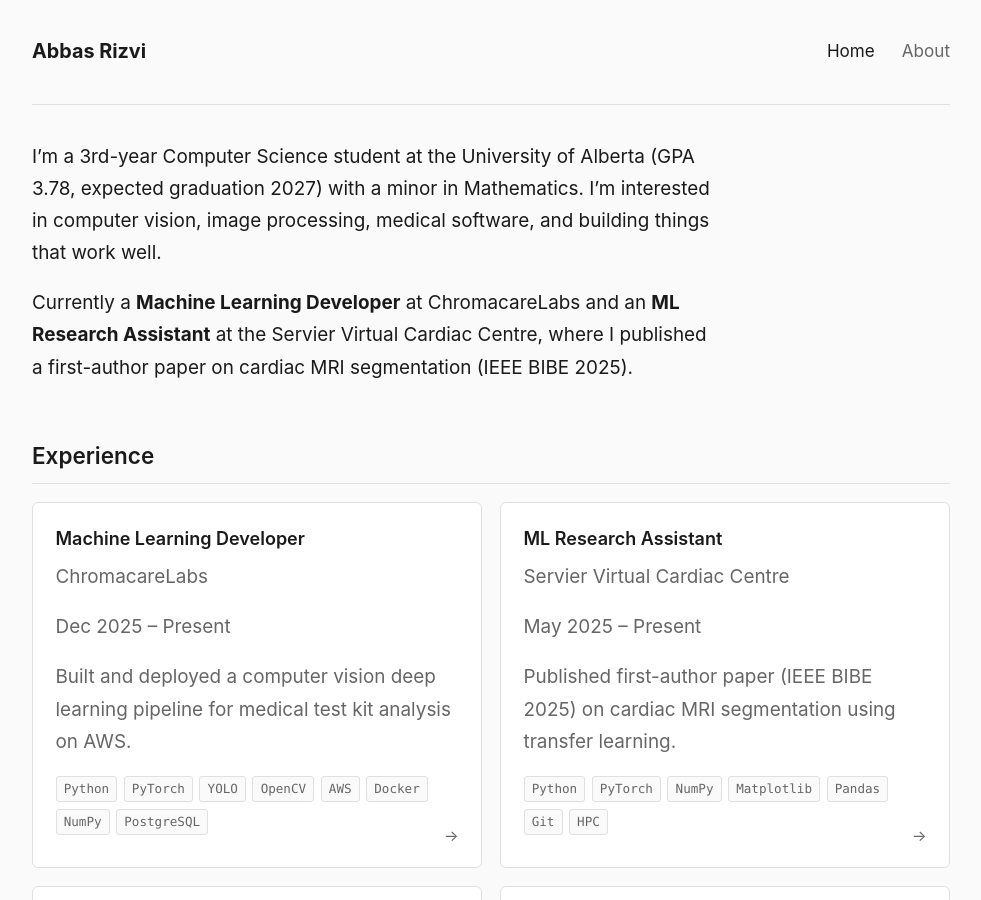
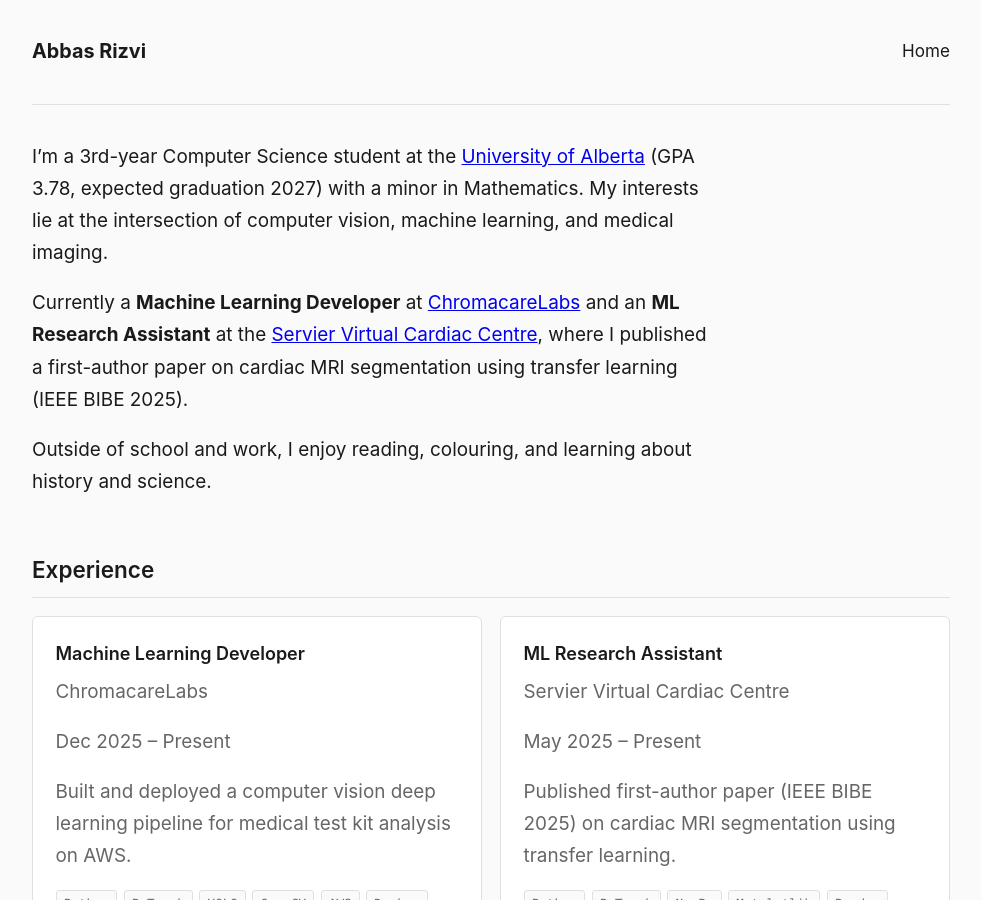
Before and after one commit to wowow2/wowow2.github.io, a Jekyll site: the page built from index.md, in a window 1280 px wide and 900 px high. Shown: the whole window, without its empty margins (149-1130 px from the left). Built offline with Jekyll 4.4.1, drawn with Linux system fonts in a browser that asks for light colours.

Commit message:
Remove About page, merge content into homepage intro, drop About nav link

```diff
--- a/_data/navigation.yml
+++ b/_data/navigation.yml
@@ -1,5 +1,3 @@
 main:
   - title: Home
     url: /
-  - title: About
-    url: /about/
--- a/index.md
+++ b/index.md
@@ -3,11 +3,16 @@ layout: home
 title: Home
 ---
 
-I'm a 3rd-year Computer Science student at the University of Alberta (GPA 3.78, expected graduation 2027)
-with a minor in Mathematics. I'm interested in computer vision, image processing, medical software,
-and building things that work well.
+I'm a 3rd-year Computer Science student at the
+[University of Alberta](https://www.ualberta.ca/) (GPA 3.78, expected graduation 2027)
+with a minor in Mathematics. My interests lie at the intersection of computer vision,
+machine learning, and medical imaging.
 
-Currently a **Machine Learning Developer** at ChromacareLabs and an
-**ML Research Assistant** at the Servier Virtual Cardiac Centre,
-where I published a first-author paper on cardiac MRI segmentation
-(IEEE BIBE 2025).
+Currently a **Machine Learning Developer** at [ChromacareLabs](https://chromacarelabs.com/)
+and an **ML Research Assistant** at the
+[Servier Virtual Cardiac Centre](https://spaces.facsci.ualberta.ca/svcc/),
+where I published a first-author paper on cardiac MRI segmentation using transfer
+learning (IEEE BIBE 2025).
+
+Outside of school and work, I enjoy reading, colouring, and learning about history
+and science.
```
Also changed, not shown: _pages/about.md (deleted, +0 -19 lines).
